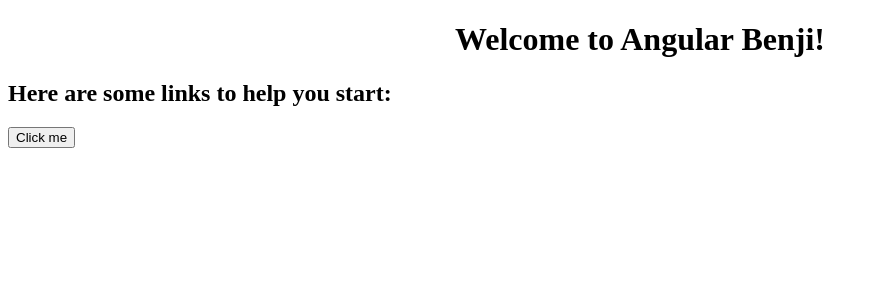
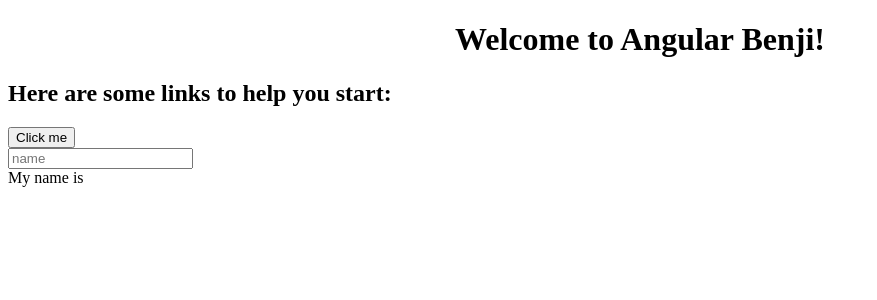
Before and after one commit to benjiCastillo/angular-learning, an Angular app: page / in a window 1280 px wide. Shown: the top 300 px of the page, without its empty margins (0-877 px from the left). Built offline with nearby package versions, Linux system fonts and the light colour scheme.

Commit message:
two way binding

```diff
--- a/src/app/app.component.html
+++ b/src/app/app.component.html
@@ -7,3 +7,7 @@
 <h2>Here are some links to help you start: </h2>
 
 <button [disabled]="!listo" (click)="maker()">Click me</button>
+<br>
+<input type="text" [(ngModel)]="name1" placeholder="name"/>
+<br>
+<span>My name is {{ name1 }}</span>
--- a/src/app/app.component.ts
+++ b/src/app/app.component.ts
@@ -9,10 +9,12 @@
   title:string ;
   name:string;
   listo:boolean ;
+  name1:string;
 
   constructor(){
     this.title = "Angular";
     this.name = "Benji";
+    this.name1 = "";
     this.listo = false;
     setTimeout(() => {
       this.listo = true;
--- a/src/app/app.module.ts
+++ b/src/app/app.module.ts
@@ -3,6 +3,7 @@
 
 
 import { AppComponent } from './app.component';
+import { FormsModule } from "@angular/forms";
 
 
 @NgModule({
@@ -10,7 +11,8 @@
     AppComponent
   ],
   imports: [
-    BrowserModule
+    BrowserModule,
+    FormsModule
   ],
   providers: [],
   bootstrap: [AppComponent]
```
